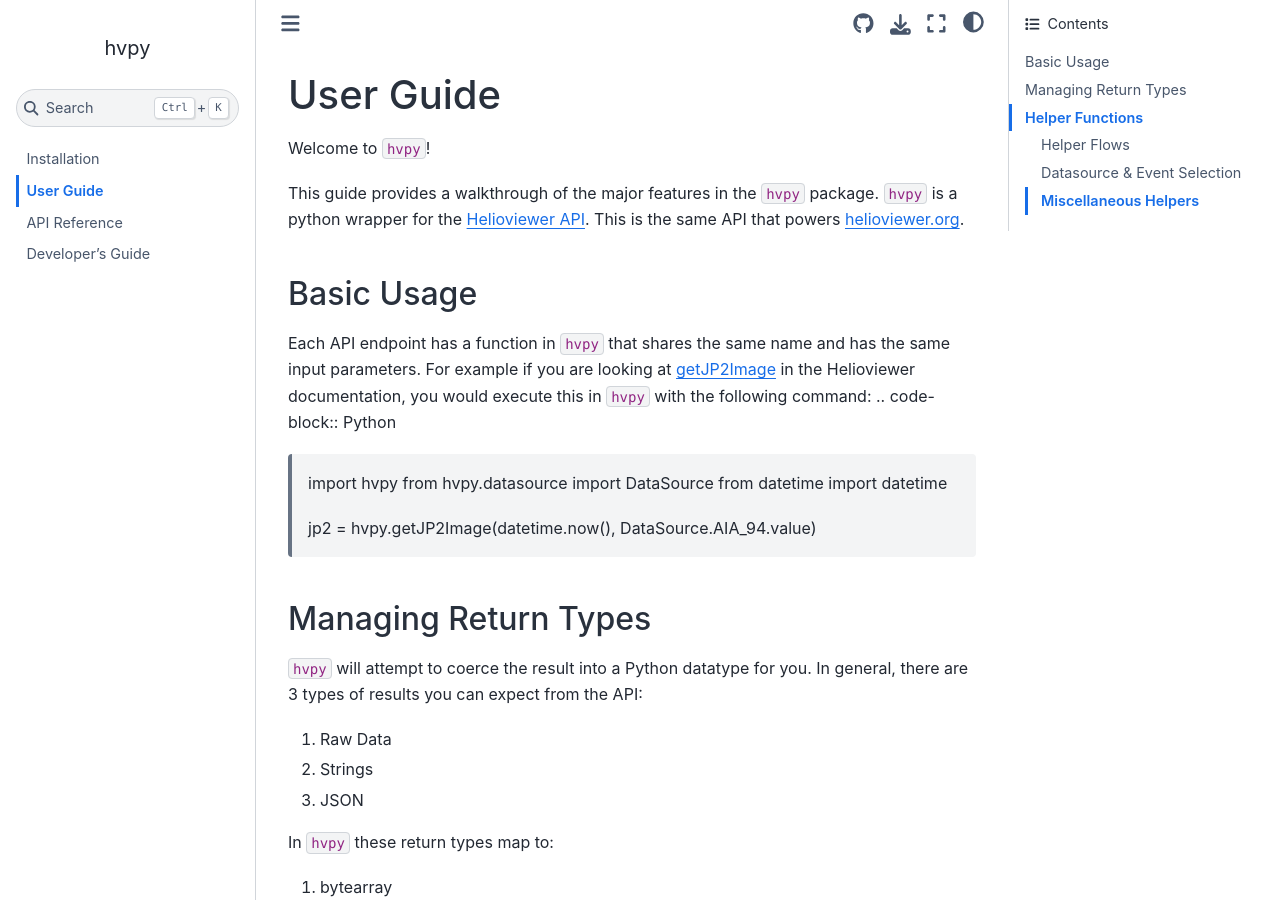
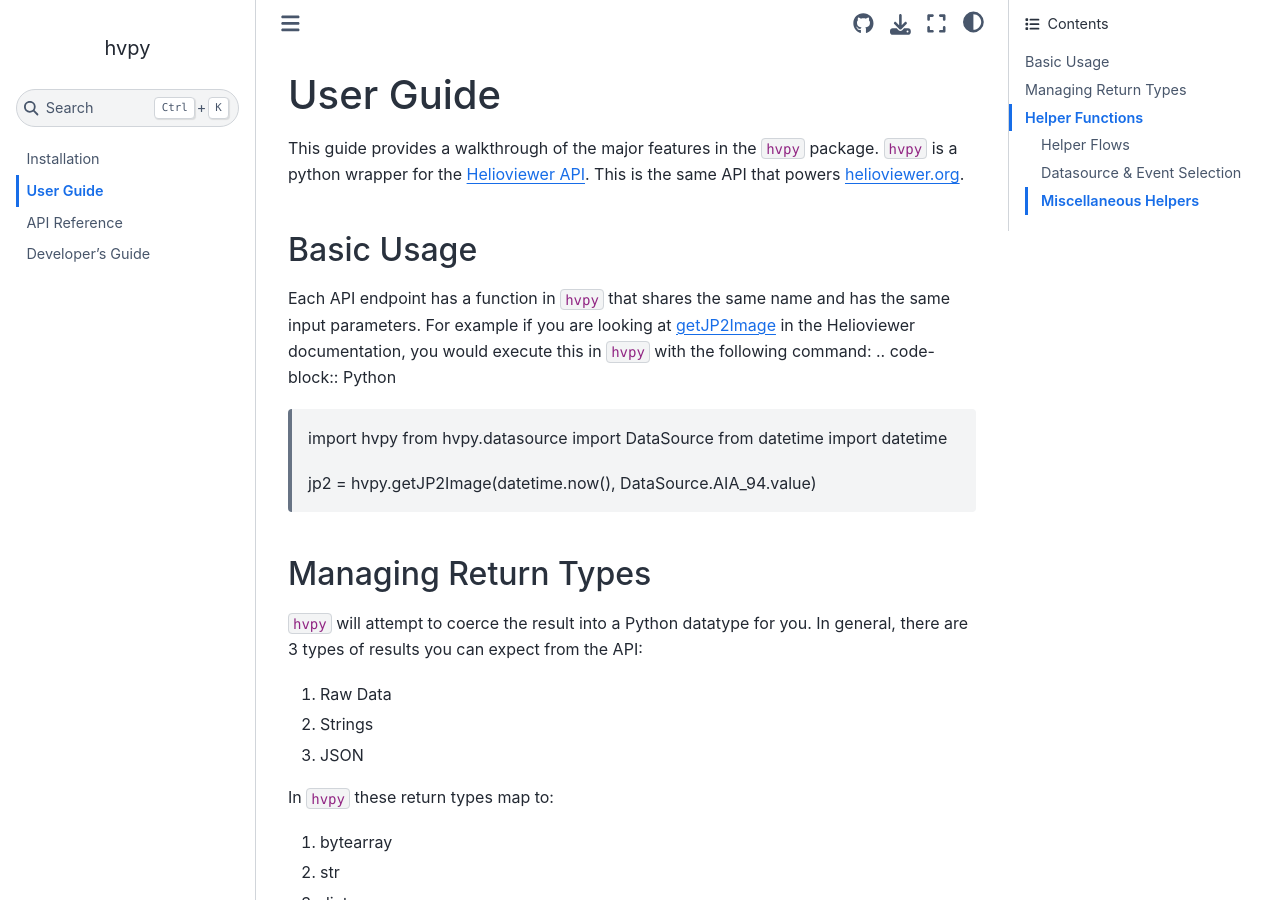
Before and after one commit to Helioviewer-Project/python-api, a Sphinx documentation site: the page built from docs/guide.rst, in a window 1280 px wide and 900 px high. Built offline with Sphinx 7.4.7 and the Sphinx Book theme 1.1.4, drawn with Linux system fonts in a browser that asks for light colours; the version number could not be read and is left out.

Commit message:
Removed welcome message on user guide

```diff
--- a/docs/guide.rst
+++ b/docs/guide.rst
@@ -1,8 +1,6 @@
 **********
 User Guide
 **********
-
-Welcome to ``hvpy``!
 
 This guide provides a walkthrough of the major features in the ``hvpy`` package.
 ``hvpy`` is a python wrapper for the `Helioviewer API <https://api.helioviewer.org/docs/v2/>`__.
```
